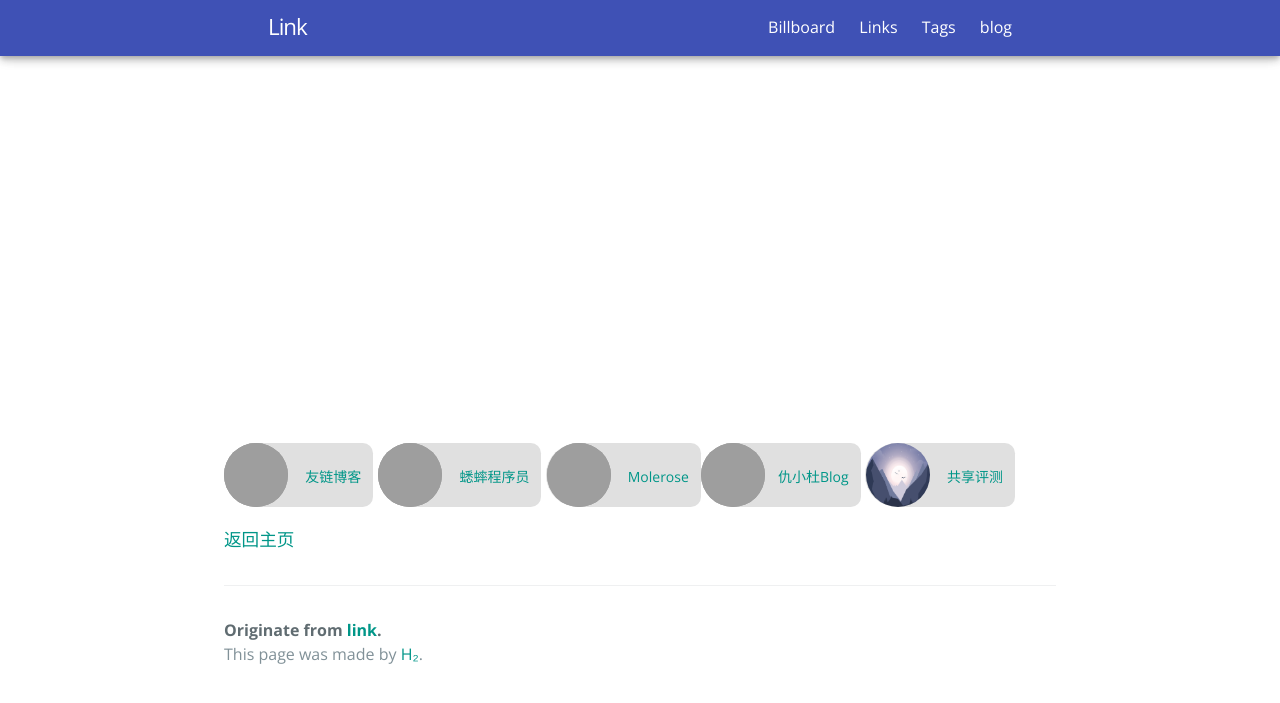
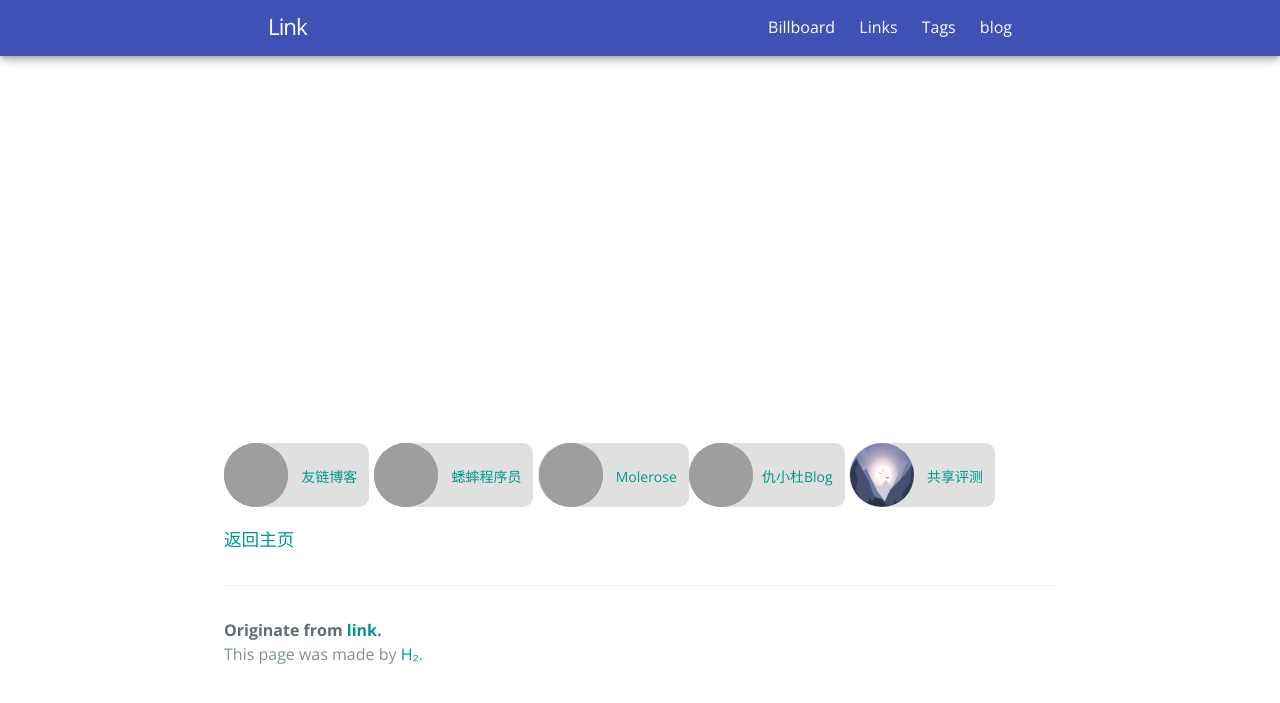
Before and after one commit to link9596/qwq, a Jekyll site: the page built from about.md, in a window 1280 px wide. Shown: the top 703 px of the page. Built offline with Jekyll 4.4.1, drawn with Linux system fonts in a browser that asks for light colours; comment, search, counter and statistics services are not loaded; grey boxes are pictures that could not be loaded.

Commit message:
Update _layout.scss

```diff
--- a/_sass/blog/_layout.scss
+++ b/_sass/blog/_layout.scss
@@ -210,7 +210,7 @@
   display: inline-block;
   width: 64px;
   height: 64px;
-  margin-right: -4px;
+  margin-right: -8px;
   overflow: hidden;
   font-size: 18px;
   line-height: 32px;
```
